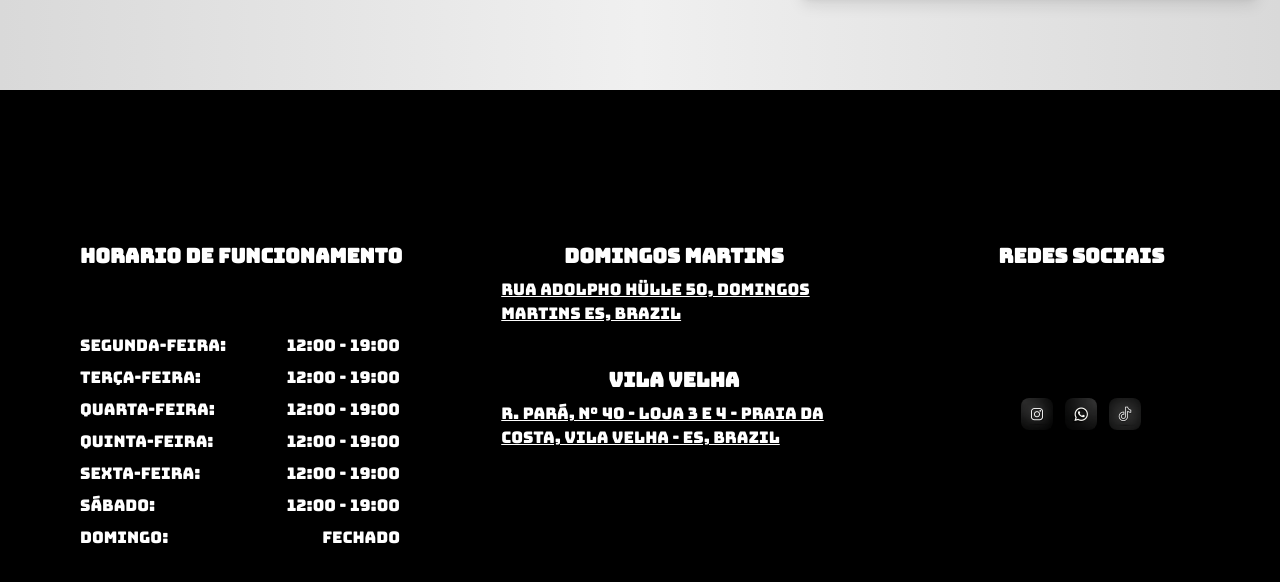
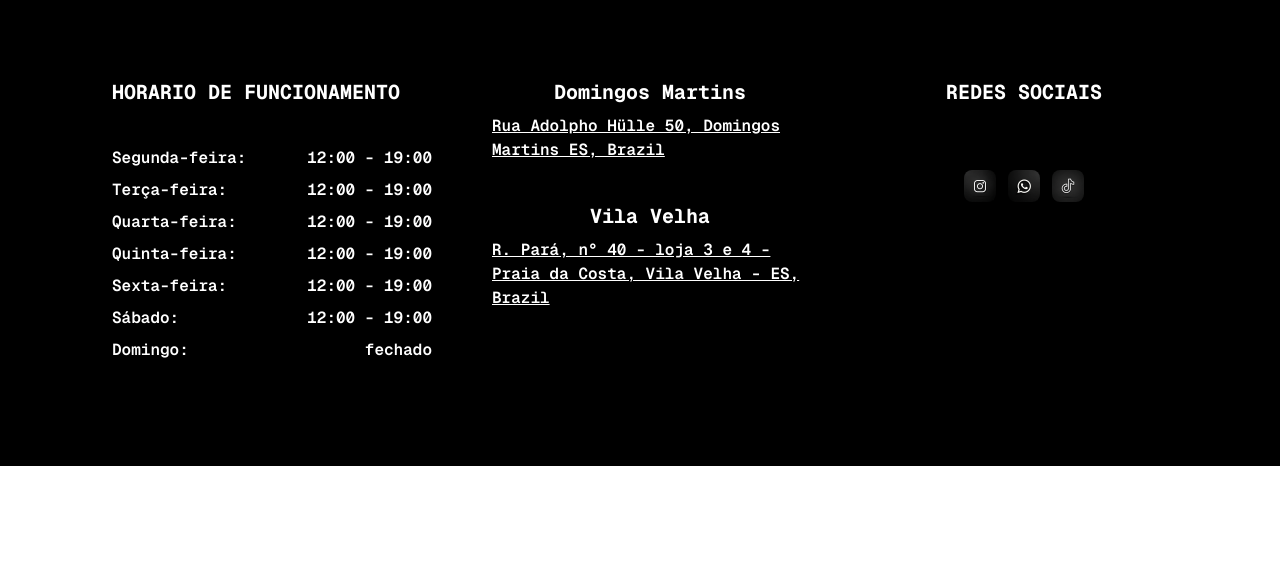
Before and after one commit to ViniciusBerger/MatheusGalvaoTatto, a Next.js app: page /studio in a window 1280 px wide. Shown: the part 1126-1708 px from the top of the page. After the commit the page ends 1592 px from the top, so only its background shows below. Built offline with nearby package versions, Linux system fonts and the light colour scheme.

Commit message:
add metalink, fix header position

```diff
--- a/src/app/components/footer/footer.jsx
+++ b/src/app/components/footer/footer.jsx
@@ -1,42 +1,47 @@
 "use client";
 import Link from "next/link";
-export default function Footer({color, textcolor}) {
+
+export default function Footer({ color, textcolor }) {
   return (
-        <footer className={`flex flex-col lg:flex-row lg:space-x-3 pb-20 pt-14 font-mono`} style={{ backgroundColor: color, color: textcolor }}>
-            <div className="p-4 lg:mt-20 lg:ml-16 lg:w-1/3">
-                <h2 className="text-xl font-bold mb-4 lg:mb-16">HORARIO DE FUNCIONAMENTO</h2>
+    <footer
+      style={{ backgroundColor: color, color: textcolor }}
+      className="font-mono"
+    >
+      <div className="max-w-6xl mx-auto flex flex-col md:flex-row md:gap-6 pb-20 pt-14 px-4">
+        {/* Horário */}
+        <div className="p-4 md:mt-10 md:ml-4 md:w-1/3">
+          <h2 className="text-xl font-bold mb-4 md:mb-10">
+            HORARIO DE FUNCIONAMENTO
+          </h2>
           <div className="space-y-2">
-                    <p className="flex justify-between items-center w-full sm:w-80 mb-2">
-                        <span>Segunda-feira:</span> <span>12:00 - 19:00</span>
+            {[
+              ["Segunda-feira:", "12:00 - 19:00"],
+              ["Terça-feira:", "12:00 - 19:00"],
+              ["Quarta-feira:", "12:00 - 19:00"],
+              ["Quinta-feira:", "12:00 - 19:00"],
+              ["Sexta-feira:", "12:00 - 19:00"],
+              ["Sábado:", "12:00 - 19:00"],
+              ["Domingo:", "fechado"],
+            ].map(([day, time]) => (
+              <p
+                key={day}
+                className="flex justify-between items-center w-full sm:w-80 mb-2"
+              >
+                <span>{day}</span>
+                <span>{time}</span>
               </p>
-                    <p className="flex justify-between items-center w-full sm:w-80 mb-2">
-                        <span>Terça-feira:</span> <span>12:00 - 19:00</span>
-                    </p>
-                    <p className="flex justify-between items-center w-full sm:w-80 mb-2">
-                        <span>Quarta-feira:</span> <span>12:00 - 19:00</span>
-                    </p>
-                    <p className="flex justify-between items-center w-full sm:w-80 mb-2">
-                        <span>Quinta-feira:</span> <span>12:00 - 19:00</span>
-                    </p>
-                    <p className="flex justify-between items-center w-full sm:w-80 mb-2">
-                        <span>Sexta-feira:</span> <span>12:00 - 19:00</span>
-                    </p>
-                    <p className="flex justify-between items-center w-full sm:w-80 mb-2">
-                        <span>Sábado:</span> <span>12:00 - 19:00</span>
-                    </p>
-                    <p className="flex justify-between items-center w-full sm:w-80 mb-2">
-                        <span>Domingo:</span> <span>fechado</span>
-                    </p>
+            ))}
           </div>
         </div>
 
-            <div className="lg:w-1/3 lg:pl-5 lg:mt-20 p-4">
-
-
+        {/* Endereços + mapas */}
+        <div className="md:w-1/3 md:pl-5 md:mt-10 p-4">
           <div className="group mb-8">
-    <h2 className="text-xl font-bold mb-2 text-center cursor-pointer">Domingos Martins</h2>
+            <h2 className="text-xl font-bold mb-2 text-center cursor-pointer">
+              Domingos Martins
+            </h2>
             <Link
-      className="block mb-2 lg:ml-2 underline text-center lg:text-left"
+              className="block mb-2 underline text-center md:text-left"
               href="https://www.google.com/maps?ll=-20.368529,-40.662341&z=15&t=m&hl=pt-BR&gl=CA&mapclient=embed&q=Av.+Kurt+Lewin,+545+-+Carlos+Schwambach+Domingos+Martins+-+ES+29260-000+Brasil"
             >
               Rua Adolpho Hülle 50, Domingos Martins ES, Brazil
@@ -44,9 +49,9 @@ export default function Footer({color, textcolor}) {
 
             <div className="max-h-0 overflow-hidden opacity-0 group-hover:max-h-[500px] group-hover:opacity-100 transition-all duration-500">
               <iframe
-        className="w-full h-64 sm:h-80 lg:h-46 rounded-lg shadow-lg mt-2"
+                className="w-full h-64 sm:h-80 rounded-lg shadow-lg mt-2"
                 src="https://www.google.com/maps/embed?pb=!1m14!1m8!1m3!1d3384.9920930710405!2d-40.65958786010742!3d-20.360694885253906!3m2!1i1024!2i768!4f13.1!3m3!1m2!1s0xb9b51387a012e1%3A0x336b98ffa4a8e76f!2sR.%20Adolfo%20Hulle%2C%2050%20-%20Domingos%20Martins%2C%20ES%2C%2029260-000%2C%20Brazil!5e1!3m2!1sen!2sca!4v1756424202621!5m2!1sen!2sca"
-        allowFullScreen=""
+                allowFullScreen
                 loading="lazy"
                 referrerPolicy="no-referrer-when-downgrade"
               ></iframe>
@@ -54,19 +59,22 @@ export default function Footer({color, textcolor}) {
           </div>
 
           <div className="group">
-        <h2 className="text-xl font-bold mb-2 text-center cursor-pointer">Vila Velha</h2>
+            <h2 className="text-xl font-bold mb-2 text-center cursor-pointer">
+              Vila Velha
+            </h2>
             <Link
-        className="block mb-2 lg:ml-2 underline text-center lg:text-left"
+              className="block mb-2 underline text-center md:text-left"
               href="https://www.google.com/maps?ll=-20.368529,-40.662341&z=15&t=m&hl=pt-BR&gl=CA&mapclient=embed&q=Av.+Kurt+Lewin,+545+-+Carlos+Schwambach+Domingos+Martins+-+ES+29260-000+Brasil"
             >
-        R. Pará, n° 40 - loja 3 e 4 - Praia da Costa, Vila Velha - ES, Brazil
+              R. Pará, n° 40 - loja 3 e 4 - Praia da Costa, Vila Velha - ES,
+              Brazil
             </Link>
 
             <div className="max-h-0 overflow-hidden opacity-0 group-hover:max-h-[500px] group-hover:opacity-100 transition-all duration-500">
               <iframe
-            className="w-full h-64 sm:h-80 lg:h-46 rounded-lg shadow-lg mt-2"
+                className="w-full h-64 sm:h-80 rounded-lg shadow-lg mt-2"
                 src="https://www.google.com/maps/embed?pb=!1m18!1m12!1m3!1d3740.943321625602!2d-40.28956382231624!3d-20.34396000267822!2m3!1f0!2f0!3f0!3m2!1i1024!2i768!4f13.1!3m3!1m2!1s0xb817a56d056549%3A0x3dd6e95b1afa233d!2sStudio%20%C3%82ncora%20tattoo!5e0!3m2!1sen!2sca!4v1756425117011!5m2!1sen!2sca"
-            allowFullScreen=""
+                allowFullScreen
                 loading="lazy"
                 referrerPolicy="no-referrer-when-downgrade"
               ></iframe>
@@ -74,22 +82,36 @@ export default function Footer({color, textcolor}) {
           </div>
         </div>
 
+        {/* Redes sociais */}
+        <div className="md:w-1/3 text-center md:mt-10 p-4">
+          <h2 className="text-xl font-bold mb-4 md:mb-10 text-center">
+            REDES SOCIAIS
+          </h2>
+          <div className="flex flex-row items-center space-x-3 justify-center md:mt-16">
+            <Link href="https://www.instagram.com/galvao_tattooart/">
+              <img
+                className="w-8 h-8 rounded-lg"
+                src="instagram.png"
+                alt="instagram"
+              />
+            </Link>
 
-            <div className="lg:w-1/3 text-center lg:mt-20 p-4">
-                <h2 className="text-xl font-bold mb-4 lg:mb-20 text-center">REDES SOCIAIS</h2>
-                <div className="flex flex-row items-center space-x-3 justify-center lg:justify-center space-between lg:mt-32">
-                    <Link
-                        className="underline"
-                        href={"https://www.instagram.com/galvao_tattooart/"}><img className="w-8 h-8 rounded-lg" src="instagram.png" alt="instagram"></img></Link>
+            <Link href="https://wa.me/+5527997631008" target="_blank">
+              <img
+                className="w-8 h-8 rounded-lg"
+                src="whatsapp.png"
+                alt="whatsapp"
+              />
+            </Link>
 
-                    <Link
-                        className="underline"
-                        target="blank"
-                        href={"https://wa.me/+5527997631008"}><img className="w-8 h-8 rounded-lg" src="whatsapp.png" alt="whatsapp"></img></Link>
-
-                    <Link
-                        className="underline"
-                        href={"https://www.tiktok.com/@matheusgalvaotattoo"}><img className="w-8 h-8 rounded-lg" src="tiktok.png" alt="tiktok"></img></Link>
+            <Link href="https://www.tiktok.com/@matheusgalvaotattoo">
+              <img
+                className="w-8 h-8 rounded-lg"
+                src="tiktok.png"
+                alt="tiktok"
+              />
+            </Link>
+          </div>
         </div>
       </div>
     </footer>
--- a/src/app/components/header/header.jsx
+++ b/src/app/components/header/header.jsx
@@ -3,23 +3,18 @@ import Link from 'next/link'
 export default function Header() {
 
     return (
-       <nav className="flex flex-col md:grid md:grid-cols-3 items-center w-full bg-black p-4 md:p-12 text-lg md:text-2xl">
-        {/* Left Link (Grid Column 1) */}
-        <div className="flex justify-center md:justify-start">
-            <Link href={"/"} className="text-white my-2 md:ml-40">HOME</Link>
-        </div>
+       <nav className="relative flex items-center justify-between w-full bg-[#202021] p-4 md:p-12 text-lg md:text-2xl">
+            <Link href="/" className="text-white my-2 md:ml-40">HOME</Link>
 
-        {/* Center Logo (Grid Column 2) */}
-        <div className="flex justify-center">
-            <Link href={"/"}>
-            <img className="h-12 md:h-16" src="/logo-transp.png" alt="Logo" />
+            <div className="absolute left-1/2 -translate-x-1/2">
+                <Link href="/">
+                <img className="h-12 md:h-16" src="/logo-transp.png" alt="Logo" />
+                </Link>
+            </div>
+
+            <Link href="/postatuagem" className="text-white my-2 md:mr-40">
+                PÓS-TATUAGEM
             </Link>
-        </div>
-
-        {/* Right Link (Grid Column 3) */}
-        <div className="flex justify-center md:justify-end">
-            <Link href={"/postatuagem"} className="text-white my-2 md:mr-40">PÓS-TATUAGEM</Link>
-        </div>
         </nav>
     )
 }
--- a/src/app/layout.js
+++ b/src/app/layout.js
@@ -1,4 +1,5 @@
 import { Geist, Geist_Mono, Bungee } from "next/font/google";
+import Script from "next/script";           // ✅ import Script
 import "./globals.css";
 
 const geistSans = Geist({
@@ -21,16 +22,46 @@ export const metadata = {
   title: "Matheus Galvão",
   description: "Tatto artist",
   icons: {
-    icon: '/favicon.ico',
+    icon: "/favicon.ico",
   },
 };
 
 export default function RootLayout({ children }) {
   return (
     <html lang="en">
+      <head>
+        {/* Meta Pixel Code */}
+        <Script
+          id="fb-pixel"
+          strategy="afterInteractive"
+          dangerouslySetInnerHTML={{
+            __html: `
+              !function(f,b,e,v,n,t,s)
+              {if(f.fbq)return;n=f.fbq=function(){n.callMethod?
+              n.callMethod.apply(n,arguments):n.queue.push(arguments)};
+              if(!f._fbq)f._fbq=n;n.push=n;n.loaded=!0;n.version='2.0';
+              n.queue=[];t=b.createElement(e);t.async=!0;
+              t.src=v;s=b.getElementsByTagName(e)[0];
+              s.parentNode.insertBefore(t,s)}(window, document,'script',
+              'https://connect.facebook.net/en_US/fbevents.js');
+              fbq('init', '838968242174337');
+              fbq('track', 'PageView');
+            `,
+          }}
+        />
+        {/* End Meta Pixel Code */}
+      </head>
       <body
-        className={`${geistSans.variable} ${bungee.className} antialiased`}
+        className={`${geistSans.variable} ${geistMono.variable} ${bungee.variable} antialiased`}
       >
+        <noscript>
+          <img
+            height="1"
+            width="1"
+            style={{ display: "none" }}
+            src="https://www.facebook.com/tr?id=838968242174337&ev=PageView&noscript=1"
+          />
+        </noscript>
         {children}
       </body>
     </html>
```
Also changed, not shown: src/app/metaPixel.js (added). Lines whose indentation alone changed are shown as unchanged.
